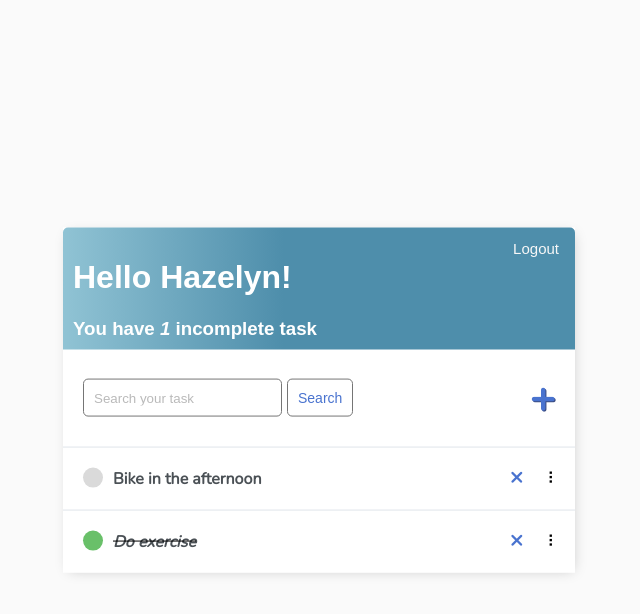
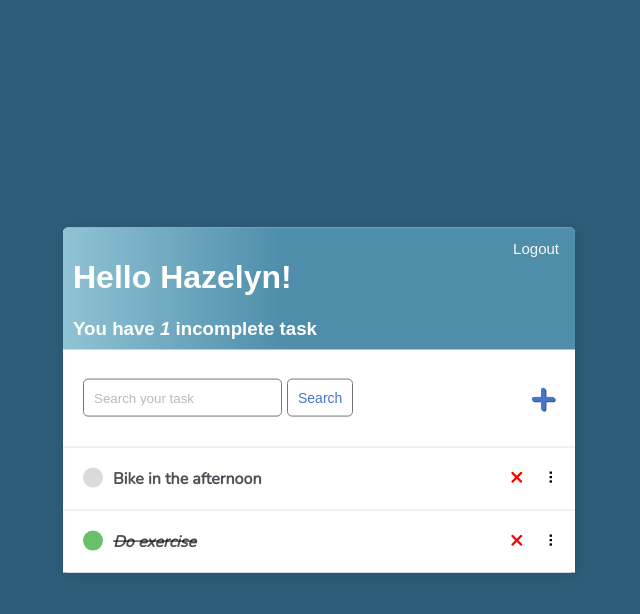
Before and after one commit to Hazelyn123/IM2, a Django app: page / in a window 1280 px wide. Shown: the top 614 px of the page, without its empty margins (321-961 px from the left). Run offline with Django 5.2, Linux system fonts and the light colour scheme; a user stored in the database is signed in; data comes from the database, SQL or seed files in the repository.

Commit message:
UI color change

```diff
--- a/base/templates/base/main.html
+++ b/base/templates/base/main.html
@@ -16,7 +16,7 @@
 
     <style>
         body {
-            background-color: #FAFAFA;
+            background: #2D5C78;
             font-family: 'Nunito', sans-serif;
             padding-top: 50px;
         }
@@ -52,6 +52,7 @@
             background-color: #fff;
             -webkit-box-shadow: 2px 2px 13px -4px rgba(0, 0, 0, 0.21);
             box-shadow: 2px 2px 13px -4px rgba(0, 0, 0, 0.21);
+            border-radius: 5px;
         }
 
         input {
@@ -114,7 +115,7 @@
         .delete-link {
             text-decoration: none;
             font-weight: 900;
-            color: #4973cf;
+            color: red;
             font-size: 22px;
             line-height: 0;
             padding: 20px 0px;
--- a/base/templates/base/task_list.html
+++ b/base/templates/base/task_list.html
@@ -48,7 +48,7 @@
     {% empty %}
     <div style="text-align: center; padding-bottom: 10px; line-height: 1em;">
         <h3>No new tasks are created.</h3>
-        <h3>Create a <a style="text-decoration: none; color: #e53935;" href="{% url 'task-create' %}">New task</a> ! </h3>
+        <h3>Create a <a style="text-decoration: none; color: #2D5C78 ;" href="{% url 'task-create' %}">New task</a> ! </h3>
     </div>
     {% endfor %}
 </div>
```
